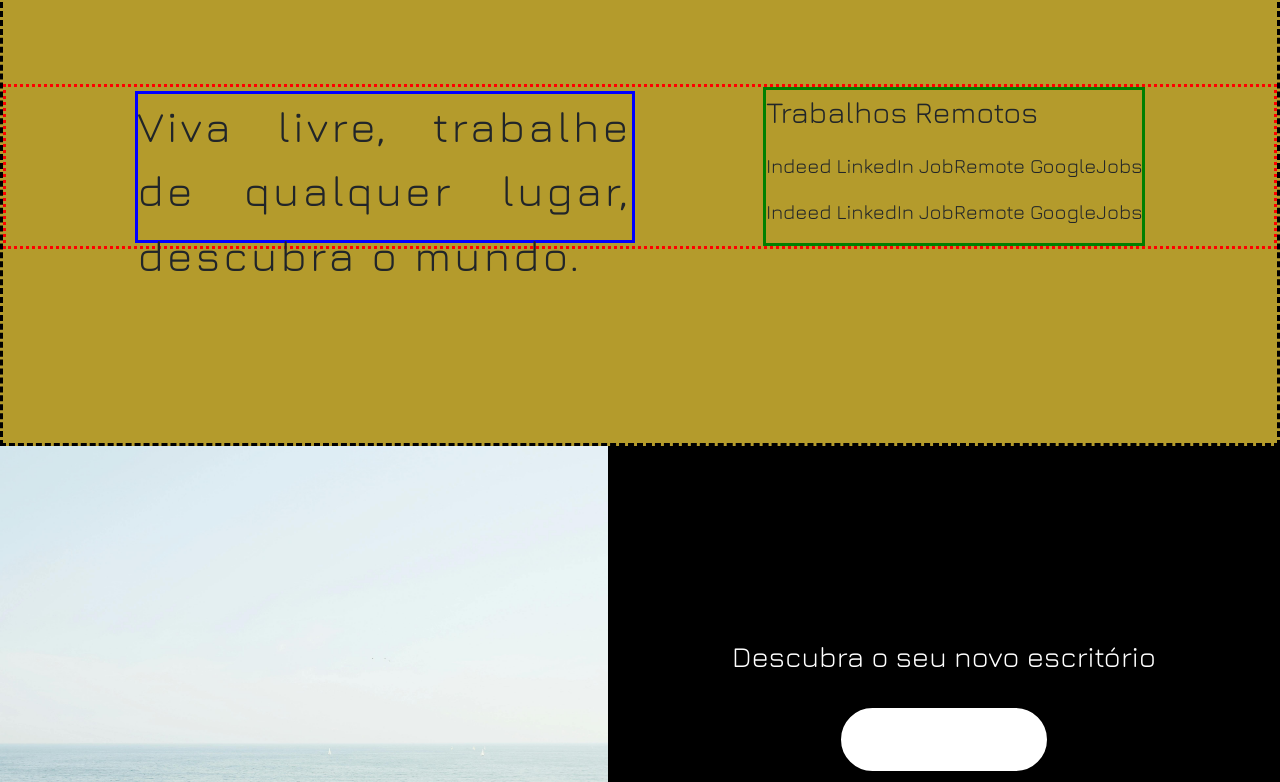
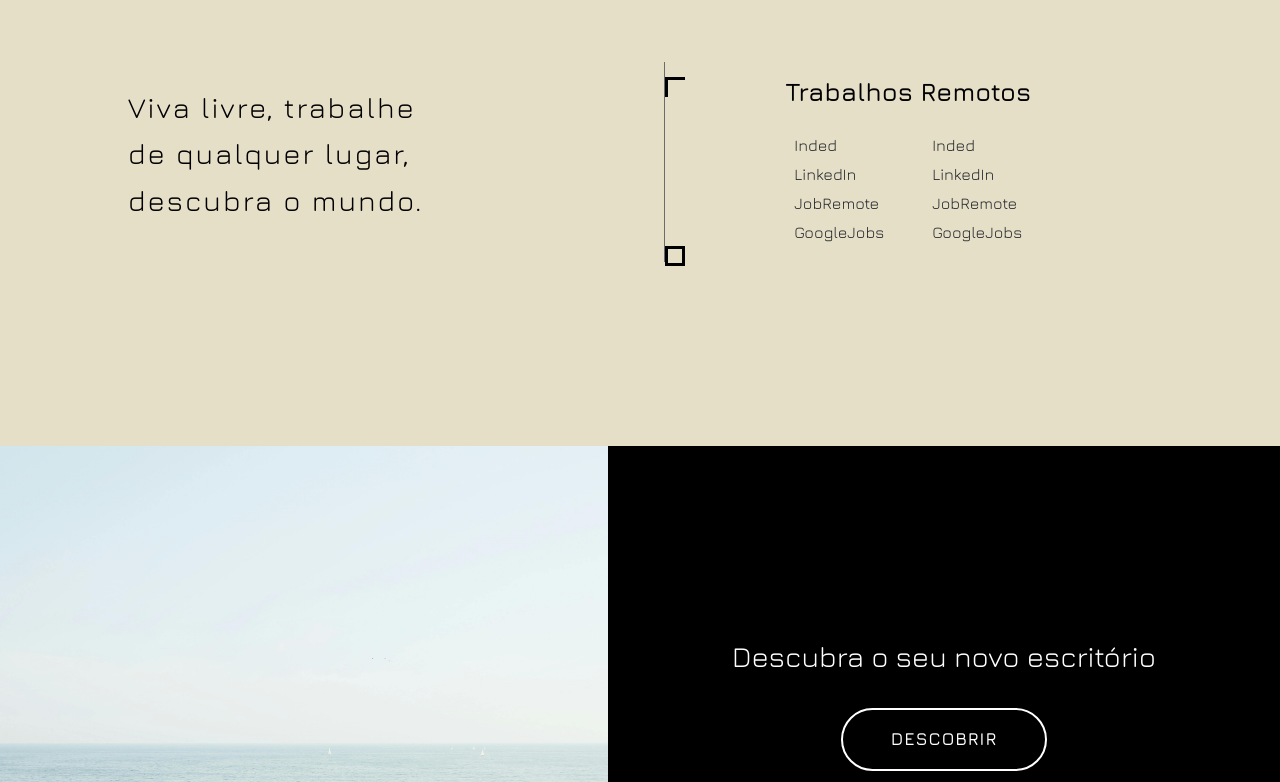
Before and after one commit to jandirapedrosa/LivingAround_website, a plain HTML site: page index.html in a window 1280 px wide. Shown: the part 923-1705 px from the top of the page. Drawn offline with nearby package versions, Linux system fonts and the light colour scheme.

Commit message:
ultimos updates

```diff
--- a/index.html
+++ b/index.html
@@ -31,16 +31,16 @@
     <div class="collapse navbar-collapse" id="navbarNav">
       <ul class="navbar-nav">
         <li class="nav-item">
-          <a class="nav-link" aria-current="page" href="#">Acomodação</a>
+          <a class="nav-link" aria-current="page" href="acomodacao.html" target="_blank">Acomodação</a>
         </li>
         <li class="nav-item">
-          <a class="nav-link" href="#">Locais</a>
+          <a class="nav-link" href="locais.html" target="_blank">Locais</a>
         </li>
         <li class="nav-item">
           <a class="nav-link" href="#">Blog</a>
         </li>
         <li class="nav-item">
-          <a class="nav-link" href="contactos.html">Contactos</a>
+          <a class="nav-link" href="contactos.html" target="_blank">Contactos</a>
         </li>
       </ul>
     </div>
@@ -68,30 +68,43 @@
 
 <div class="flex-jobs">
 
+<!--lado esquerdo-->
   <div class="lado-esquerdo">
   <p class="frase">
-    Viva livre, trabalhe de qualquer lugar, descubra o mundo.
+    Viva <span>livre</span>, trabalhe<br>
+    de qualquer lugar,<br>
+    descubra o <span>mundo</span>.
   </p>
   </div>
 
+<!--linha divisória-->
+<div class="linha-dividir"></div>
+
+<!--lado direito-->
   <div class="lado-direito">
-  <p class="titulo-jobs">
-    Trabalhos Remotos
-  </p>
+    <h2 class="titulo-jobs">
+      Trabalhos Remotos
+    </h2>
 
-  <p class="lista-jobs">
-    Indeed
-    LinkedIn
-    JobRemote
-    GoogleJobs
-  </p>
 
-  <p class="lista-jobs2">
-    Indeed
-    LinkedIn
-    JobRemote
-    GoogleJobs
-  </p>
+    <div class="listas-jobs">
+      <ul class="lista-jobs">
+        <li>Inded</li>
+        <li>LinkedIn</li>
+        <li>JobRemote</li>
+        <li>GoogleJobs</li>
+      </ul>
+      <ul class="lista-jobs">
+        <li>Inded</li>
+        <li>LinkedIn</li>
+        <li>JobRemote</li>
+        <li>GoogleJobs</li>
+      </ul>
+    </div>
+
+    <!--DECORAÇÃO CANTOS-->
+    <div class="canto top-left"></div>
+    <div class="canto bottom-right"></div>
 
   </div>
 
@@ -160,7 +173,7 @@
     </p>
 
 <!--Button Explorar-->
-<a href="locais.html" class="locais-btn" target="_blank">Explorar</a>
+<a href="locais.html" class="locais-button" target="_blank">Explorar</a>
     <!-- <button class="locais-button">Explorar</button> -->
 
   </div>
--- a/style.css
+++ b/style.css
@@ -101,50 +101,121 @@ body {
 /*SECTION TRABALHOS REMOTOS*/
 .trabalhos-remotos {
   height: 569px;
-  background-color: #b49b2c;
-  /* opacity: 25%; */
-  border-style: dashed;
-  border-color: black;
+  background-color: #e6dfc8; /*background-color: #b49b2c; */
+  padding: 4rem 0;
+  display: flex;
+  justify-content: center;
+  align-items: center;
+  font-family: "Jura", sans-serif;
+  /* border-style: dashed;
+  border-color: black; */
 }
 
 .flex-jobs {
-  border-color: red;
   display: flex;
-  justify-content: center;
   align-items: center;
-  border-style: dotted;
-  /* height: 400px; */
+  justify-content: space-between;
+  width: 80%;
+  max-width: 1100px;
+  position: relative;
+
+  /* border-style: dotted;
   margin-top: 204px;
   display: flex;
   flex-wrap: wrap;
-  justify-content: space-evenly;
+  justify-content: space-evenly; */
 }
 
+/*lado esquerdo*/
 .lado-esquerdo {
-  border-style: solid;
+  flex: 1;
+  padding-right: 3rem;
+  /* border-style: solid;
   border-color: blue;
   font-family: "Jura", sans-serif;
   font-size: 43px;
-  width: 500px; /*esta medida está diferente do layout*/
-  height: 152px;
-  /* padding: 20px; */
+  width: 500px;
+  height: 152px; */
 }
 
 .frase {
-  text-align: justify;
-  letter-spacing: 3.2px;
+  font-size: 1.8rem;
+  color: #000;
+  line-height: 1.6;
+  letter-spacing: 2px;
+  text-align: left;
 }
 
+frase span {
+  color: #b49b2c;
+  font-weight: 600;
+}
+
+/*Linha Divisória*/
+.linha-dividir {
+  width: 1px;
+  height: 200px;
+  background-color: #6b6b6b;
+}
+
+/*lado direito*/
 .lado-direito {
-  border-style: solid;
+  flex: 1;
+  text-align: center;
+  position: relative;
+  /* border-style: solid;
   border-color: green;
   font-family: "Jura", sans-serif;
-  font-size: 20px;
+  font-size: 20px; */
 }
 
 .titulo-jobs {
-  font-size: 30px;
-  font-style: bold;
+  font-size: 1.6rem;
+  font-weight: 600;
+  margin-bottom: 1.5rem;
+  color: #000;
+  /* font-style: bold; */
+}
+
+/*Listas*/
+.listas-jobs {
+  display: flex;
+  justify-content: center;
+  gap: 3rem;
+}
+
+.lista-jobs {
+  list-style: none;
+  padding: 0;
+  margin: 0;
+  text-align: left;
+}
+
+.lista-jobs li {
+  font-size: 1rem;
+  line-height: 1.8;
+}
+
+/*DECORAÇÃO*/
+.canto {
+  position: absolute;
+  width: 20px;
+  height: 20px;
+  border: 3px solid #000;
+}
+
+.top-left {
+  top: 0;
+  left: 0;
+  border-right: none;
+  border-bottom: none;
+}
+
+.top-right {
+  bottom: 0;
+  right:  0;
+  border-left: none;
+  border-top: none;
 }
 
 
@@ -195,9 +266,9 @@ body {
 .acomodacao-btn {
   display: inline-block;
   padding: 1rem 3rem;
-  background-color: #fff;
-  color: #fff;
-  border: 2px solid #fff;
+  background-color: #000; /*fundo preto inicial*/
+  color: #fff; /*texto branco*/
+  border: 2px solid #fff; /*borda branca*/
   border-radius: 50px;
   font-size: 1.1rem;
   font-weight: 600;
@@ -207,32 +278,13 @@ body {
   transition: all .3s ease;
   cursor: pointer;
 
-  /* position: relative;
-  overflow: hidden;
-  z-index: 1; */
-
-  /* display: inline-block;
-  padding: 0.9rem 2.5rem;
-  background-color: #000;
-  border: 2px solid #fff;
-  color: #fff;
-  font-size: 1rem;
-  font-weight: 600;
-  text-decoration: none;
-  border-radius: 10rem;  border-radius: 2rem;
-  text-transform: uppercase;
-  letter-spacing: 1px;
-  transition: all 0.3s ease;
-  cursor: pointer;
-   transition: background-color 0.3s, color 0.3s;  */
 
 }
 
-
 .acomodacao-btn:hover {
-  background-color: #000;
-  color: #fff;
-  border-radius: 2px solid #fff;
+  background-color: #fff; /*fundo branco de hover*/
+  color: #000; /*texto preto do hover*/
+  border-radius: 2px solid #000; /*borda preta do hover*/
   transform: scale(1.05);
 }
 
@@ -285,9 +337,9 @@ body {
 .locais-button {
   display: inline-block;
   padding: 1rem 3rem;
-  background-color: #fff;
-  color: #fff;
-  border: 2px solid #fff;
+  background-color: #e6dfc8; /*bege*/
+  color: #000;
+  border: 2px solid #000;
   border-radius: 50px;
   font-size: 1.1rem;
   font-weight: 600;
@@ -296,25 +348,13 @@ body {
   text-decoration: none;
   transition: all .3s ease;
   cursor: pointer;
-
-  /* padding: 0.75rem 2rem;
-  border: 2px solid #000;
-  background: transparent;
-  color: #000;
-  border-radius: 2rem;
-  font-size: 1rem;
-  cursor: pointer;
-  transition: background-color 0.3s, color 0.3s; */
 }
 
 .locais-button:hover {
-  background-color: #000;
-  color: #fff;
-  border-radius: 2px solid #fff;
+  background-color: #fff;
+  color: #e6dfc8;
+  border: 2px solid #e6dfc8;
   transform: scale(1.05);
-
-  /* background-color: #000;
-  color: #fff; */
 }
 
 
@@ -442,7 +482,25 @@ body {
 
 
 
+/*botão descobrir*/
+  /* position: relative;
+  overflow: hidden;
+  z-index: 1; */
 
+  /* display: inline-block;
+  padding: 0.9rem 2.5rem;
+  background-color: #000;
+  border: 2px solid #fff;
+  color: #fff;
+  font-size: 1rem;
+  font-weight: 600;
+  text-decoration: none;
+  border-radius: 10rem;  border-radius: 2rem;
+  text-transform: uppercase;
+  letter-spacing: 1px;
+  transition: all 0.3s ease;
+  cursor: pointer;
+   transition: background-color 0.3s, color 0.3s;  */
 
 
 
```
Also changed, not shown: acomodacao.html (+5 -5 lines), contactos.html (+4 -4 lines), detalhes.css (+30 -19 lines), locais.html (+3 -3 lines).
